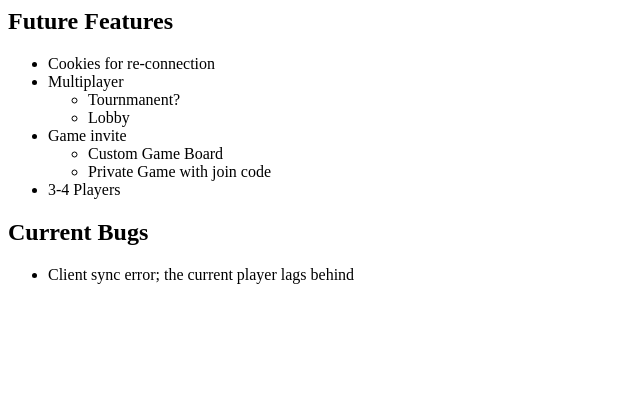
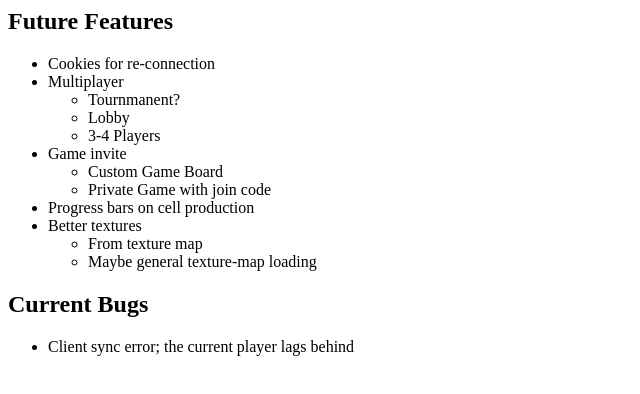
Before and after one commit to Bubba74/PathogenJS, a website: page public/README.html in a window 1280 px wide. Shown: the whole page, without its empty margins (0-640 px from the left). Drawn offline with Linux system fonts and the light colour scheme.

Commit message:
Added hopes and dreams

```diff
--- a/public/README.html
+++ b/public/README.html
@@ -16,6 +16,7 @@
 		<ul>
 		<li>Tournmanent?</li>
 		<li>Lobby</li>
+		<li>3-4 Players</li>
 		</ul>
 	</li>
 	<li>Game invite
@@ -24,7 +25,14 @@
 		<li>Private Game with join code</li>
 		</ul>
 	</li>
-	<li>3-4 Players</li>
+	<li>Progress bars on cell production</li>
+	<li>Better textures
+		<ul>
+		<li>From texture map</li>
+		<li>Maybe general texture-map loading</li>
+		</ul>
+	</li>
+
 
 </ul>
 
```
